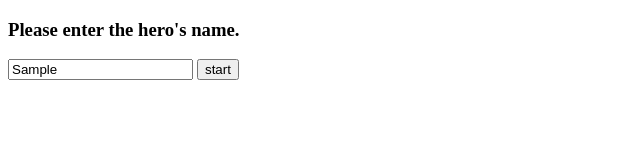
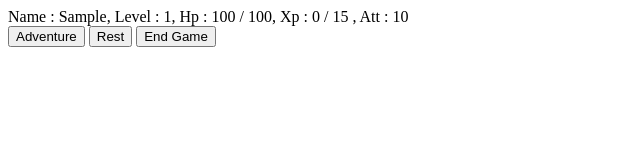
Before and after one commit to ridia13/text-RPG-2021, a plain HTML site: page index.html in a window 1280 px wide. Both pictures are taken after typing "Sample" into the empty fields and a click on the input "start". Shown: the whole page, without its empty margins (0-640 px from the left). Drawn offline with Linux system fonts and the light colour scheme.

Commit message:
create hero

```diff
--- a/index.html
+++ b/index.html
@@ -8,11 +8,17 @@
   <title>text-RPG-21</title>
 </head>
 <body>
-  <form id="js-hero">
+  <form id="js-setName" style="display: block;">
     <h3>Please enter the hero's name.</h3>
     <input id="hero-name" type="text">
     <input type="submit" value="start">
   </form>
+  <form id="js-gameMode" style="display: none;">
+    <div id="js-aboutHero"></div>
+    <button id="1">Adventure</button>
+    <button id="2">Rest</button>
+    <button id="3">End Game</button>
+  </form>
   <script src="index.js"></script>
 </body>
 </html>
--- a/index.js
+++ b/index.js
@@ -1,15 +1,34 @@
 "use strict";
 
-const $hero = document.querySelector("#js-hero");
+const $setNameForm = document.querySelector("#js-setName");
+const $gameModeForm = document.querySelector("#js-gameMode"),
+  $aboutHero = document.querySelector('#js-aboutHero');
+const initialHero = {
+  name: '',
+  level: 1,
+  hp: 100,
+  maxHp: 100,
+  xp: 0,
+  att: 10
+}
 
-const getName = (event) => {//hero name 입력
+const gameMode = () => {
+  $aboutHero.textContent = `Name : ${initialHero.name}, Level : ${initialHero.level}, Hp : ${initialHero.hp} / ${initialHero.maxHp}, Xp : ${initialHero.xp} / ${initialHero.level* 15} , Att : ${initialHero.att} `;
+  $gameModeForm.style.display = "block";
+}
+
+const getName = (event) => { //hero name 입력
   event.preventDefault();
   const target = event.target;
-  const name = target["hero-name"].value;
+  initialHero.name = target["hero-name"].value;
+  $setNameForm.style.display = "none";
+  gameMode();
 }
 
-function init(){
-  $hero.addEventListener('submit', getName);//hero name 입력
+
+
+function init() {
+  $setNameForm.addEventListener('submit', getName); //hero name 입력
   //주인공 생성
 }
 
```
